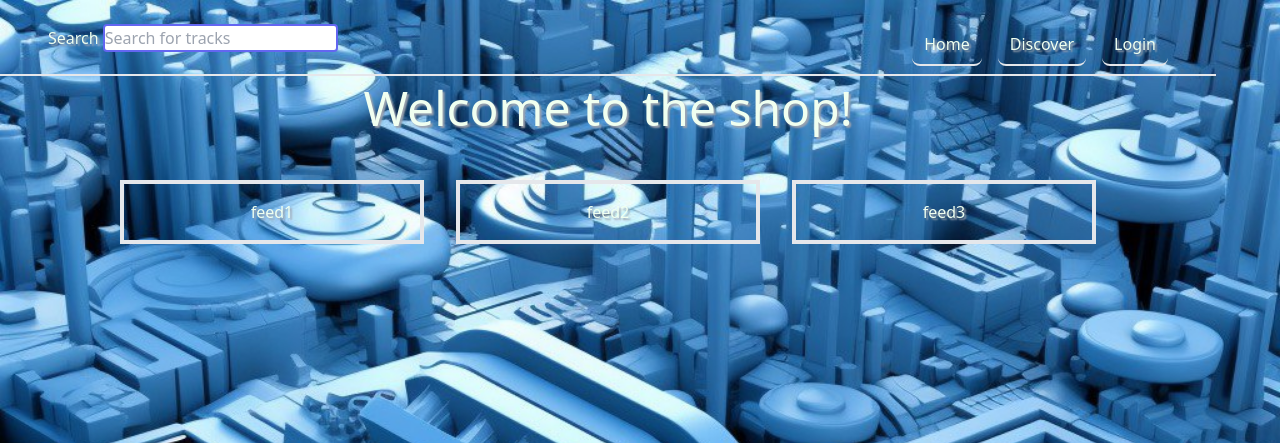
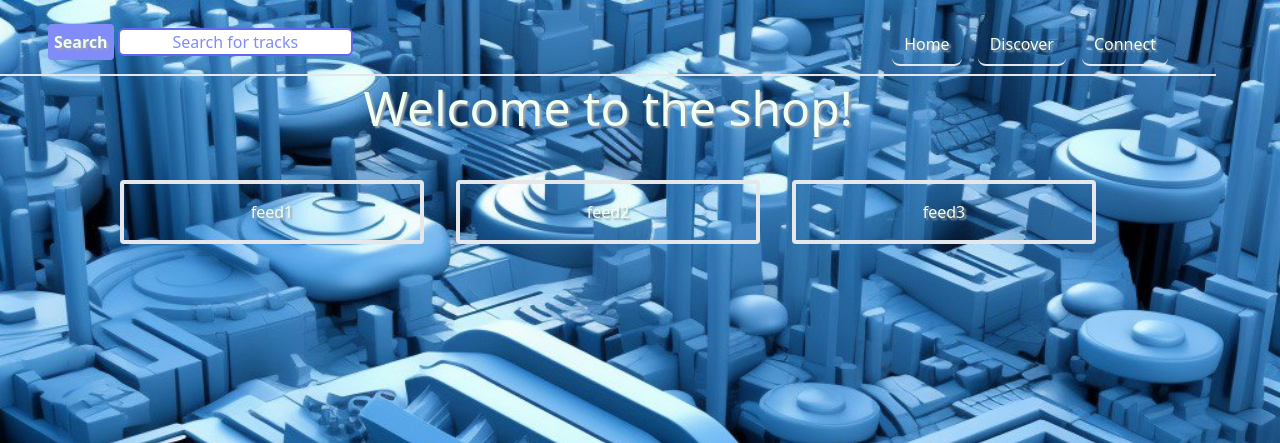
Before and after one commit to federerkristijan/py_mi, a Python web app: template blockchain/Tag_06/MusiK_Smart_Contract/templates/index.html in a window 1280 px wide. Shown: the top 443 px of the page. Run offline with Jinja, Linux system fonts and the light colour scheme; the template is opened without the code that fills it, so the values that code supplies are empty; style sheets or scripts are compiled from the project's sources.

Commit message:
btn done

```diff
--- a/blockchain/Tag_06/MusiK_Smart_Contract/static/css/main.css
+++ b/blockchain/Tag_06/MusiK_Smart_Contract/static/css/main.css
@@ -201,7 +201,11 @@ table {
 3. Remove default padding in all browsers.
 */
 
-button,
+button {
+  --tw-bg-opacity: 1;
+  background-color: rgba(129, 140, 248, var(--tw-bg-opacity));
+}
+
 input,
 optgroup,
 select,
@@ -242,7 +246,8 @@ button,
 [type='submit'] {
   /* -webkit-appearance: button; */
   /* 1 */
-  background-color: transparent;
+	--tw-bg-opacity: 1;
+  background-color: rgba(129, 140, 248, var(--tw-bg-opacity));
   /* 2 */
   background-image: none;
   /* 2 */
--- a/blockchain/Tag_06/MusiK_Smart_Contract/templates/index.html
+++ b/blockchain/Tag_06/MusiK_Smart_Contract/templates/index.html
@@ -15,9 +15,9 @@
     <div class="navbar flex justify-between border-b-2 mt-2">
       <div class="search-container flex start mt-4 ml-12 gap-4 w-max">
         <form action="/search" method="GET">
-          <button type="submit"><h3>Search</h3></button>
+          <button type="submit" class="border-solid border-2 hover:bg-indigo-700 border-indigo-400 text-honeydew font-bold py-1 px-1 rounded"><h3>Search</h3></button>
           <input
-            class="border-2 border-solid border-indigo-500 rounded"
+            class="border-2 border-solid border-indigo-500 rounded-md bg-honeydew-200 text-black-800 placeholder-indigo-400 text-center"
             type="text"
             name="query"
             placeholder="Search for tracks"
@@ -36,9 +36,9 @@
           >Discover</a
         >
         <a
-          href="/login"
+          href="/connect"
           class="font-medium px-3 py-2 text-slate-700 rounded-lg hover:bg-slate-100 hover:text-slate-900 border-b-2 border-honeydew-500"
-          >Login</a
+          >Connect</a
         >
       </nav>
     </div>
@@ -49,17 +49,17 @@
       <div class="flex flex-col">
         <ul class="flex flex-row justify-center gap-8 mt-12">
           <li
-            class="flex justify-center items-center border-4 border-honeydew gap-4 w-1/4 h-16"
+            class="flex justify-center items-center rounded border-4 border-honeydew gap-4 w-1/4 h-16"
           >
             <h3>feed1</h3>
           </li>
           <li
-            class="flex justify-center items-center border-4 border-honeydew gap-4 w-1/4 h-16"
+            class="flex justify-center items-center rounded border-4 border-honeydew gap-4 w-1/4 h-16"
           >
             <h3>feed2</h3>
           </li>
           <li
-            class="flex justify-center items-center border-4 border-honeydew gap-4 w-1/4 h-16"
+            class="flex justify-center items-center rounded border-4 border-honeydew gap-4 w-1/4 h-16"
           >
             <h3>feed3</h3>
           </li>
```
